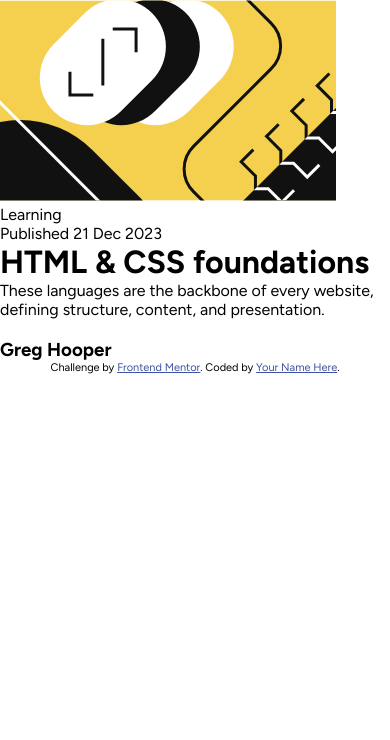
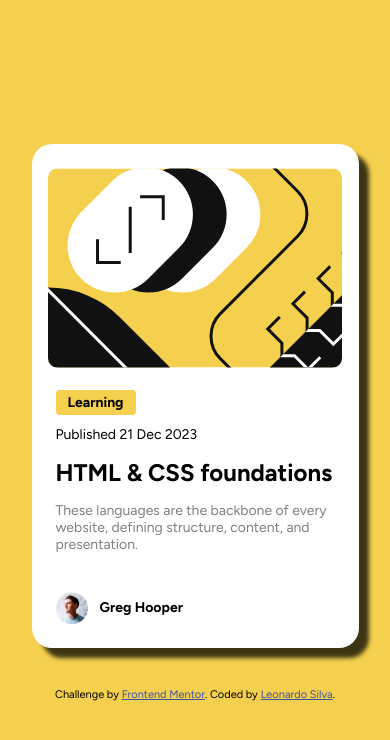
Before and after one commit to IngLeonardo/blogPreviewCard, a plain HTML site: page index.html in a window 390 px wide. Drawn offline with Linux system fonts and the light colour scheme.

Commit message:
Se realizan el maquetado completo con media query para que se adapte a movil.

```diff
--- a/css/main.css
+++ b/css/main.css
@@ -14,4 +14,95 @@
 body{
     font-family: "Figtree", sans-serif;
     font-size: 16px;
+    width: 100vw;
+    height: 100vh;
+    display: flex;
+    flex-direction: column;
+    flex-wrap: nowrap;
+    justify-content: center;
+    align-items: center;
+    background-color: var(--color-primario-Yellow);
+
 }
+.flex-container{
+    width: 24em;
+    height: auto;
+    border-radius: 20px;
+
+    display: flex;
+    flex-direction: column;
+    align-items: start;
+
+    background-color: var(--color-secundario-White);
+    box-shadow: 10px 10px 4px 0px rgba(0,0,0,0.75);
+}
+ .img-container{
+    width: 100%;
+
+    display: flex;
+    flex-direction: row;
+    flex-wrap: nowrap;
+    justify-content: center;
+    align-items: center;
+
+ }
+ .img-primary{
+    width: 336px;
+    height: 200px;
+    margin: 24px;
+    object-fit: cover;
+    border-radius: 10px;
+ }
+ .section-center{
+    width: 88%;
+    margin: 0 24px;
+ }
+ span{
+    padding: 4px 12px;
+    border-radius: 4px;
+    background-color: var(--color-primario-Yellow);
+    font-size: 14px;
+    font-weight: bold;
+ }
+ .fecha{
+    font-size: 14px;
+    margin: 15px 0;
+ }
+ .contenido{
+    font-size: 14px;
+    margin: 15px 0;
+    padding-right: 15px;
+    color: var(--color-secundario-Grey);
+ }
+ .section-end{
+    width: 88%;
+    margin: 24px;
+
+    display: flex;
+    flex-direction: row;
+    align-items: center;
+
+ }
+ .img-avatar{
+    width: 32px;
+    height: 32px;
+
+ }
+ .section-end span{
+    font-size: 14px;
+    font-weight: bold;
+    background-color: transparent;
+
+ }
+ footer{
+    margin-top: 40px;
+ }
+
+ @media(max-width: 800px){
+    .flex-container{
+        width: 327px;
+    }
+    .img-primary{
+        width: 90%;
+     }
+ }
--- a/index.html
+++ b/index.html
@@ -15,15 +15,27 @@
   </style>
 </head>
 <body>
-  <main>
-    <img src="./assets/images/illustration-article.svg" alt="">
-    <span>Learning</span>
-    <p>Published 21 Dec 2023</p>
-    <h1>HTML & CSS foundations</h1>
-    <p>These languages are the backbone of every website, defining structure, content, and presentation.</p>
-    <img src="" alt="">
-    <h3>Greg Hooper</h3>
+  <main class="flex-container">
+    <figure class="img-container">
+      <img  class="img-primary" src="./assets/images/illustration-article.svg" alt="">
+    </figure>
+    <section class="section-center">
+      <span>Learning</span>
+      <p class="fecha">Published 21 Dec 2023</p>
+      <h1 class="tite">HTML & CSS foundations</h1>
+      <p class="contenido">These languages are the backbone of every website, defining structure, content, and presentation.</p>
+    </section>
+    <section class="section-end">
+      <img class="img-avatar"  src="./assets/images/image-avatar.webp" alt="">
+      <span>Greg Hooper</span>
+    </section>
   </main>
+  <footer>
+    <div class="attribution">
+      Challenge by <a href="https://www.frontendmentor.io?ref=challenge" target="_blank">Frontend Mentor</a>.
+      Coded by <a href="https://www.linkedin.com/in/leonardo-silva-915974220/">Leonardo Silva</a>.
+    </div>
+  </footer>
 
 
 
@@ -36,9 +48,5 @@
 
 
 
-  <div class="attribution">
-    Challenge by <a href="https://www.frontendmentor.io?ref=challenge" target="_blank">Frontend Mentor</a>.
-    Coded by <a href="#">Your Name Here</a>.
-  </div>
 </body>
 </html>
```
